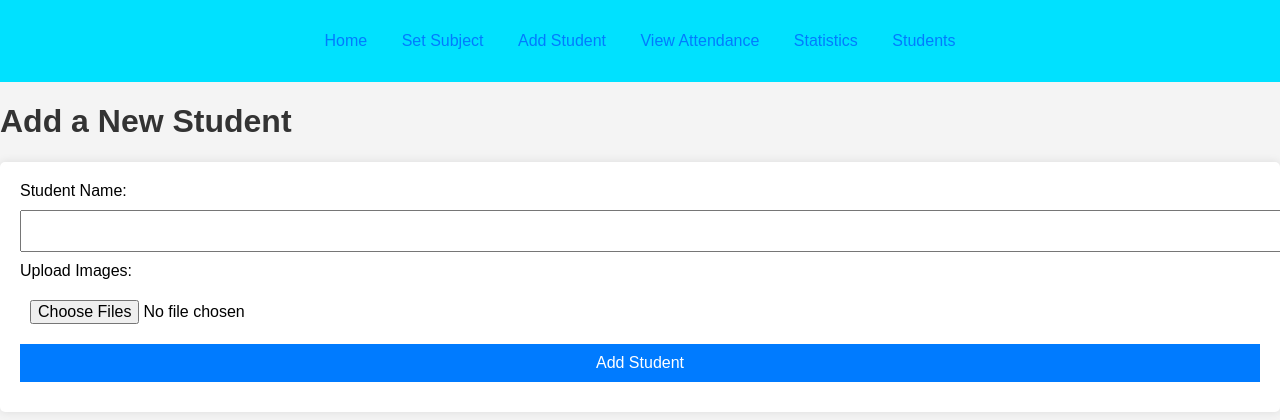
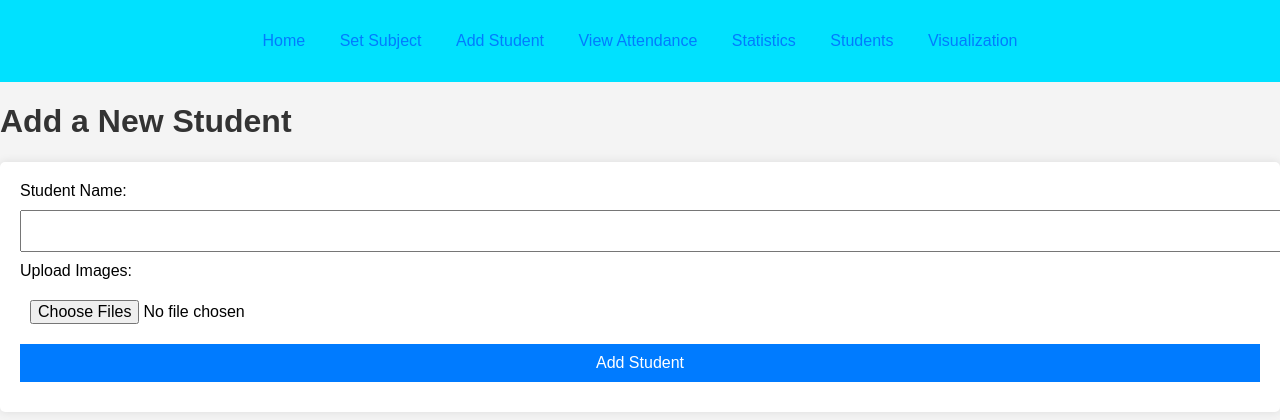
Before and after one commit to AntonioLabinjan/CV-attendance, a Flask app: page /add_student in a window 1280 px wide. Shown: the top 420 px of the page. Run offline with Flask 3, Linux system fonts and the light colour scheme.

Commit message:
Update layout.html
added visualization route

```diff
--- a/templates/layout.html
+++ b/templates/layout.html
@@ -16,6 +16,7 @@
                 <li><a href="{{ url_for('attendance') }}">View Attendance</a></li>
                 <li><a href="{{ url_for('statistics') }}">Statistics</a></li>
                 <li><a href="{{ url_for('students') }}">Students</a></li>
+                <li><a href="{{ url_for('plots') }}">Visualization</a></li>
             </ul>
         </nav>
     </header>
```
